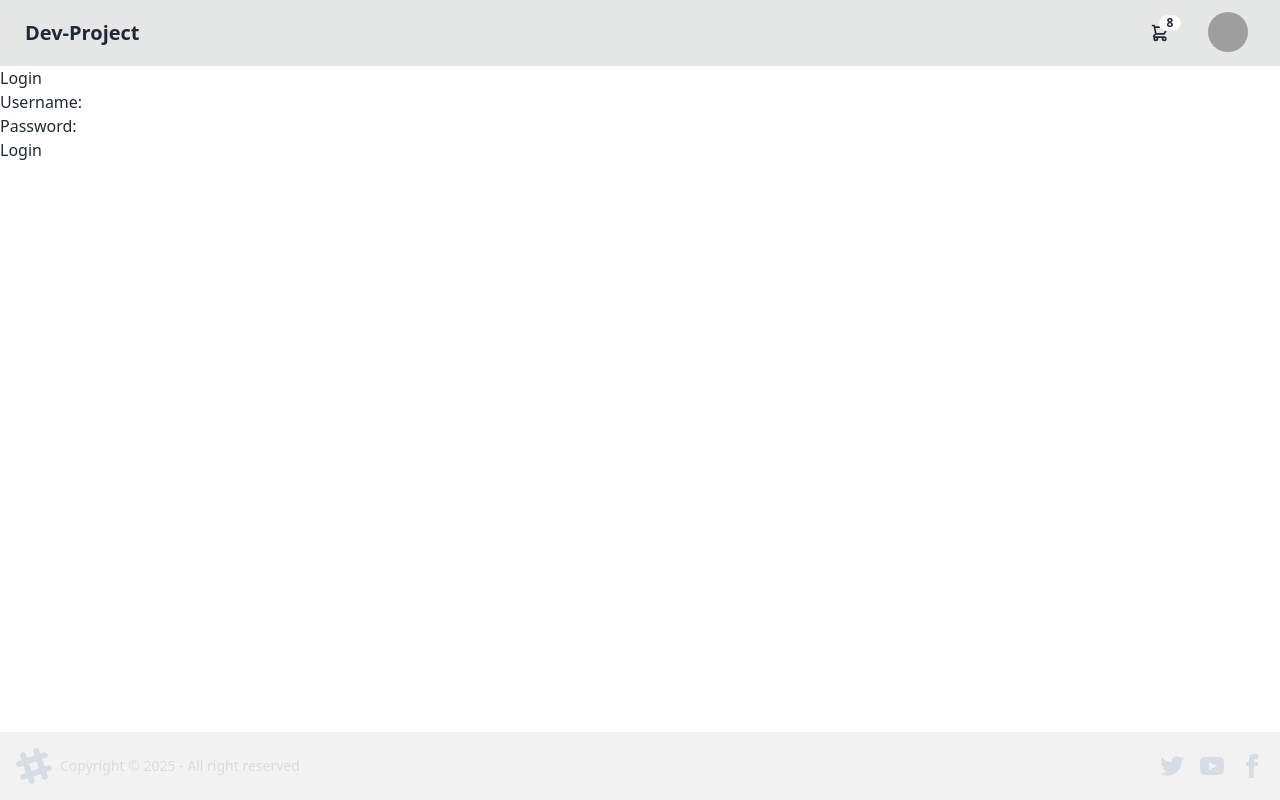
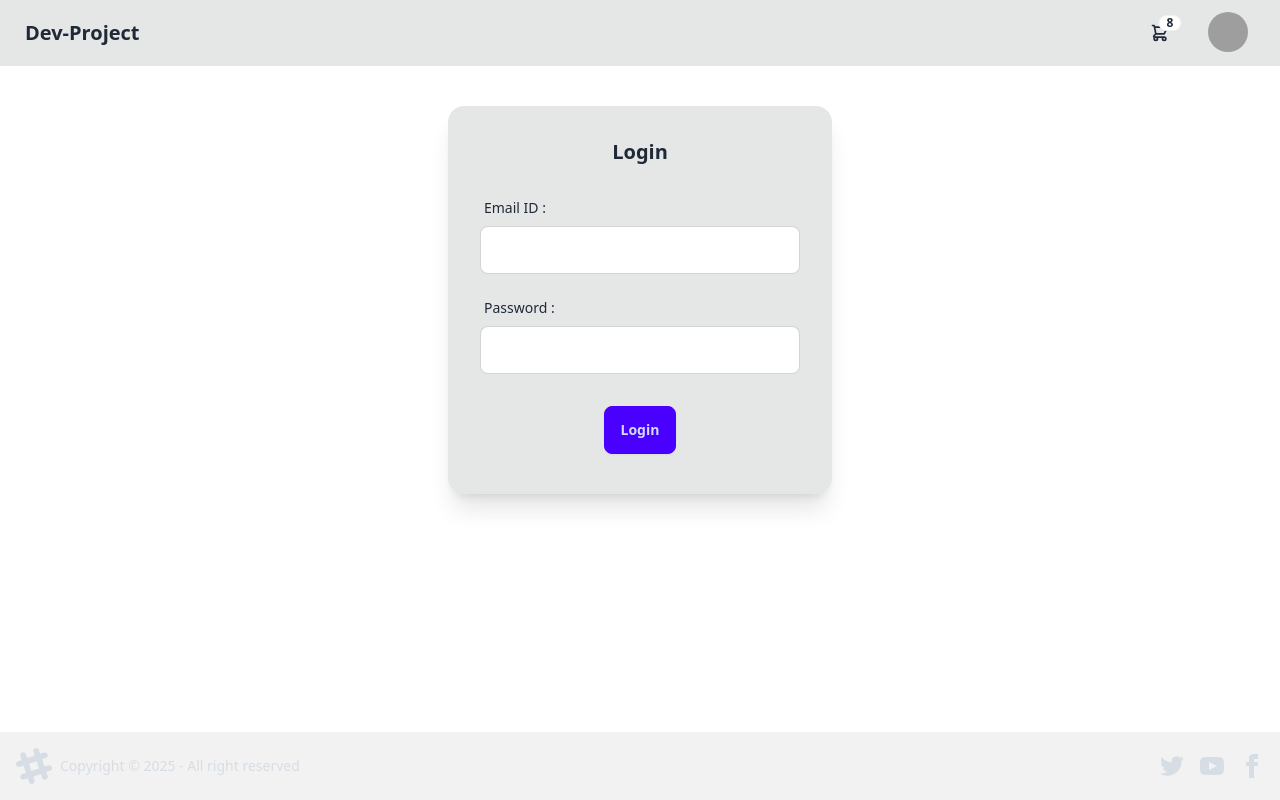
Before and after one commit to TrapFish/devTinder, a React (Vite) app: page /login in a window 1280 px wide. Built offline with nearby package versions, Linux system fonts and the light colour scheme; grey boxes are pictures that could not be loaded.

Commit message:
front end login and cookies settings

```diff
--- a/package.json
+++ b/package.json
@@ -10,6 +10,7 @@
     "preview": "vite preview"
   },
   "dependencies": {
+    "axios": "^1.7.9",
     "react": "^18.3.1",
     "react-dom": "^18.3.1",
     "react-router-dom": "^7.1.1"
--- a/src/components/Login.jsx
+++ b/src/components/Login.jsx
@@ -1,20 +1,60 @@
-import React from 'react';
+import React,{useState} from 'react';
+import axios from 'axios';
 
 const Login = () => {
+    const [login, setLogin] = useState({
+        emailId: '',
+        password: ''
+    })
+
+    const handleChange = (e)=>{
+       setLogin((prev)=>{
+        return {...prev, [e.target.name]: e.target.value}
+       })
+    }
+
+    const handleSubmit = async ()=> {
+        try {
+            console.log("Line 17 ::", login);
+           const data = await axios.post("http://localhost:3000/login", login, {withCredentials: true});
+           console.log("Line 20 ::", data)
+        } catch (error) {
+            console.log("Error ::", error)
+        }
+
+    }
+
     return (
+
         <div>
-            <h2>Login</h2>
-            <form>
-                <div>
-                    <label htmlFor="username">Username:</label>
-                    <input type="text" id="username" name="username" />
+            <div className='flex justify-center my-10'>
+                <div className="card bg-base-300 w-96 shadow-xl">
+                    <div className="card-body">
+                        <h2 className="card-title justify-center">Login </h2>
+                        <div className=''>
+
+                            <label className="form-control w-full max-w-xs my-4">
+                                <div className="label">
+                                    <span className="label-text">Email ID : </span>
+                                </div>
+                                <input type="email"  className="input input-bordered w-full max-w-xs" name="emailId" value={login?.emailId} onChange={handleChange}/>
+
+                            </label>
+
+                            <label className="form-control w-full max-w-xs my-4">
+                                <div className="label">
+                                    <span className="label-text">Password : </span>
+                                </div>
+                                <input type="password"  className="input input-bordered w-full max-w-xs" name="password" value={login?.password} onChange={handleChange}/>
+
+                            </label>
+                        </div>
+                        <div className="card-actions justify-center m-2">
+                            <button className="btn btn-primary" onClick={handleSubmit}>Login</button>
+                        </div>
+                    </div>
                 </div>
-                <div>
-                    <label htmlFor="password">Password:</label>
-                    <input type="password" id="password" name="password" />
-                </div>
-                <button type="submit">Login</button>
-            </form>
+            </div>
         </div>
     );
 };
```
Also changed, not shown: 1 other file (tests, documents, lock files or other folders).
